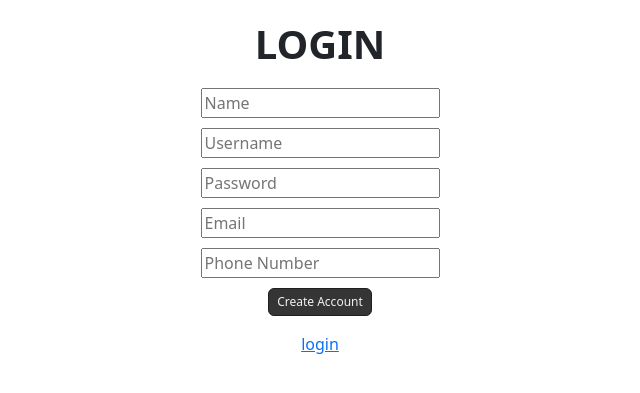
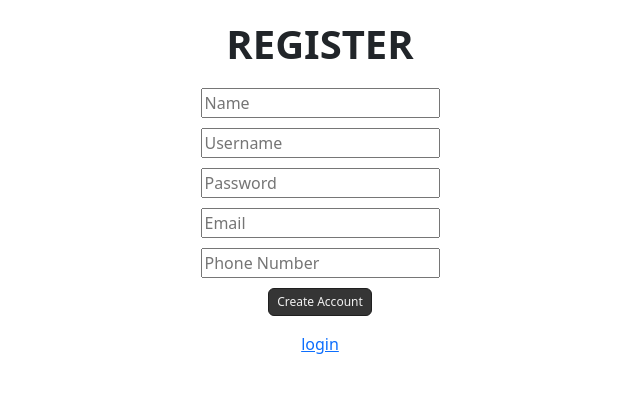
Before and after one commit to CharanSriKrishna/Airbooking, a Flask app: page /register in a window 1280 px wide. Shown: the top 393 px of the page, without its empty margins (320-960 px from the left). Run offline with Flask 3, Linux system fonts and the light colour scheme; parts of the project's set-up code (start-up, migrations or seed data) failed here and were passed over.

Commit message:
register change

```diff
--- a/templates/user_register.html
+++ b/templates/user_register.html
@@ -7,7 +7,7 @@
 <body>
     <div style="margin: 20px 10% ;">
         <h1 class="fs-1 text-center fw-bold" style="margin-top: 10px;">
-            LOGIN
+            REGISTER
         </h1>
         <div>
             {% with messages = get_flashed_messages() %}
```
